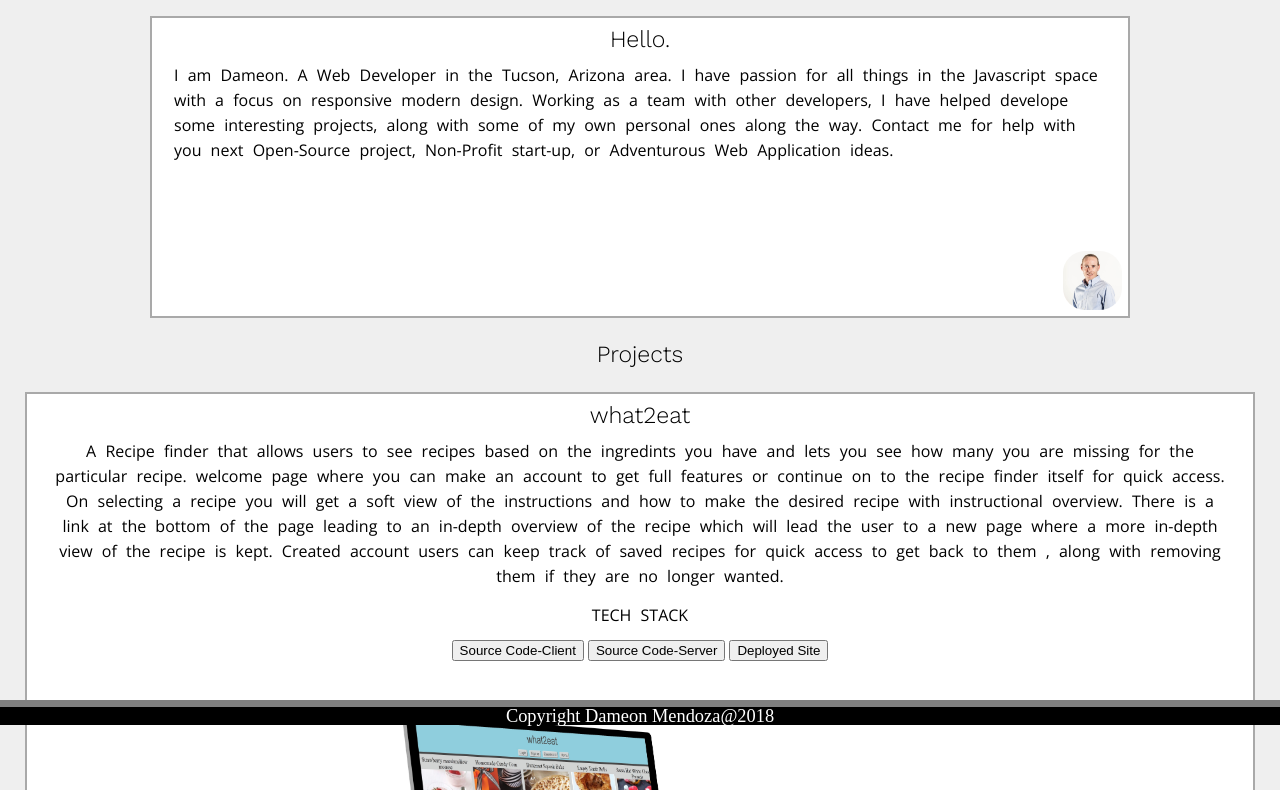
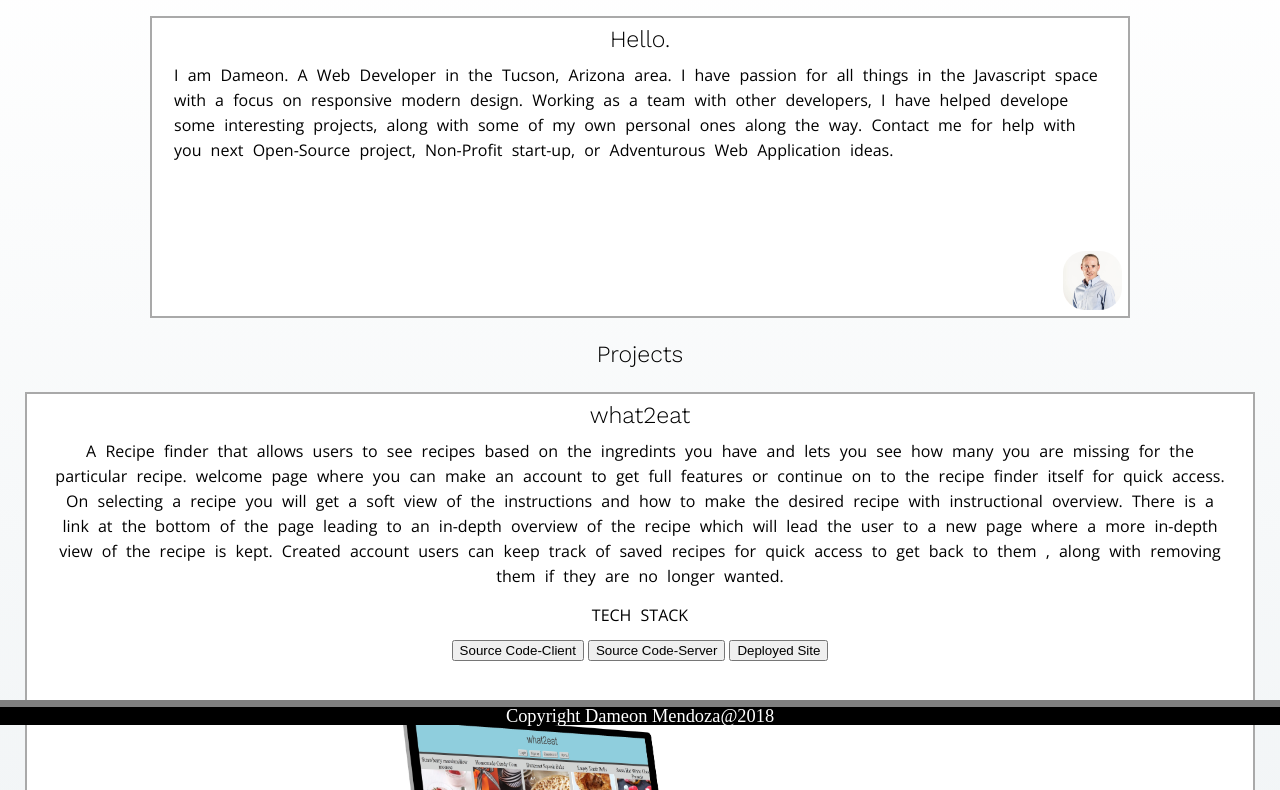
Before and after one commit to Dameon1/dameon1.github.io, a plain HTML site: page index.html in a window 1280 px wide. Shown: the part 75-865 px from the top of the page. Drawn offline with nearby package versions, Linux system fonts and the light colour scheme.

Commit message:
added gradient to background

```diff
--- a/assets/styles.css
+++ b/assets/styles.css
@@ -5,7 +5,11 @@
   }
 body {
   margin-bottom: 65px;
-  background-color: #eeee;
+  background: #f6f8f9; /* Old browsers */
+background: -moz-linear-gradient(top, white 0%, #e5ebee 50%, #d7dee3 51%, #f5f7f9 100%); /* FF3.6-15 */
+background: -webkit-linear-gradient(top, white 0%,#e5ebee 50%,#d7dee3 51%,#f5f7f9 100%); /* Chrome10-25,Safari5.1-6 */
+background: linear-gradient(to bottom, white 0%,#e5ebee 50%,#d7dee3 51%,#f5f7f9 100%); /* W3C, IE10+, FF16+, Chrome26+, Opera12+, Safari7+ */
+filter: progid:DXImageTransform.Microsoft.gradient( startColorstr='#f6f8f9', endColorstr='#f5f7f9',GradientType=0 ); /* IE6-9 */
   }
 
 .grid {
```
